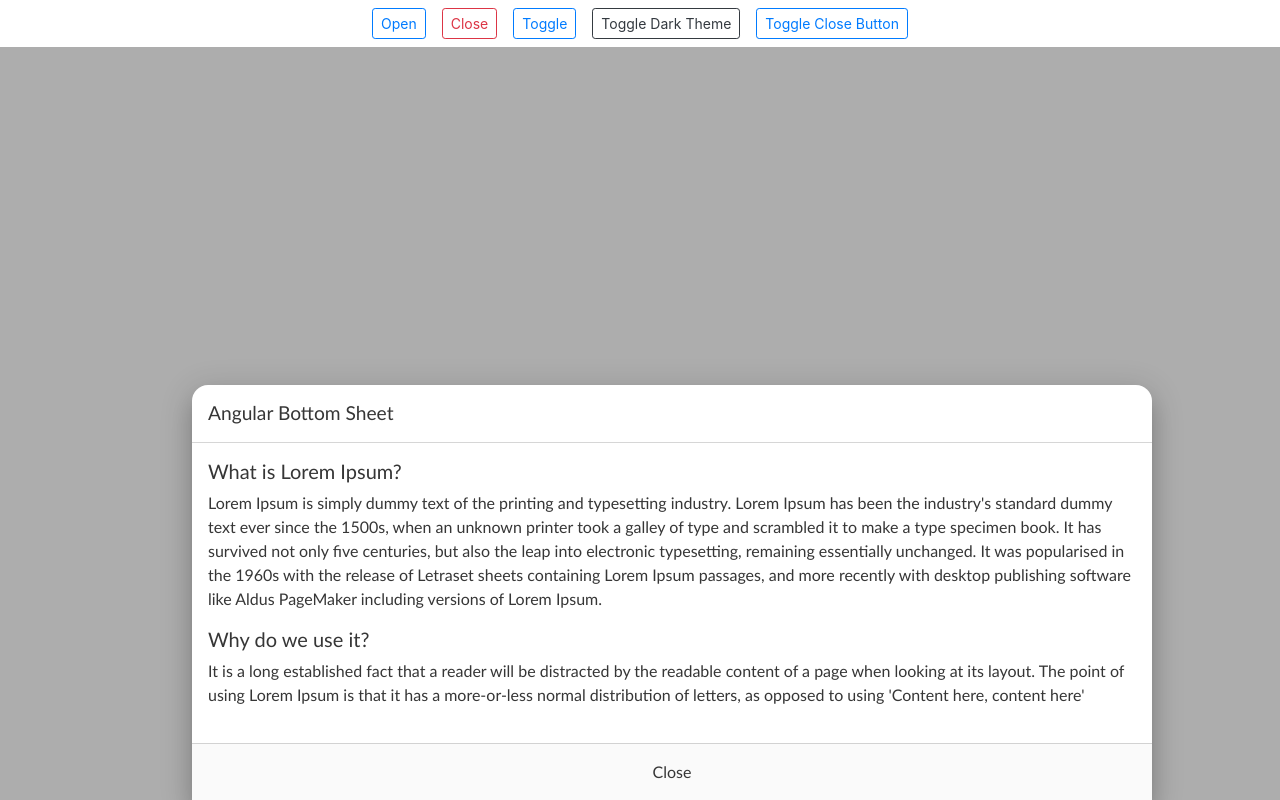
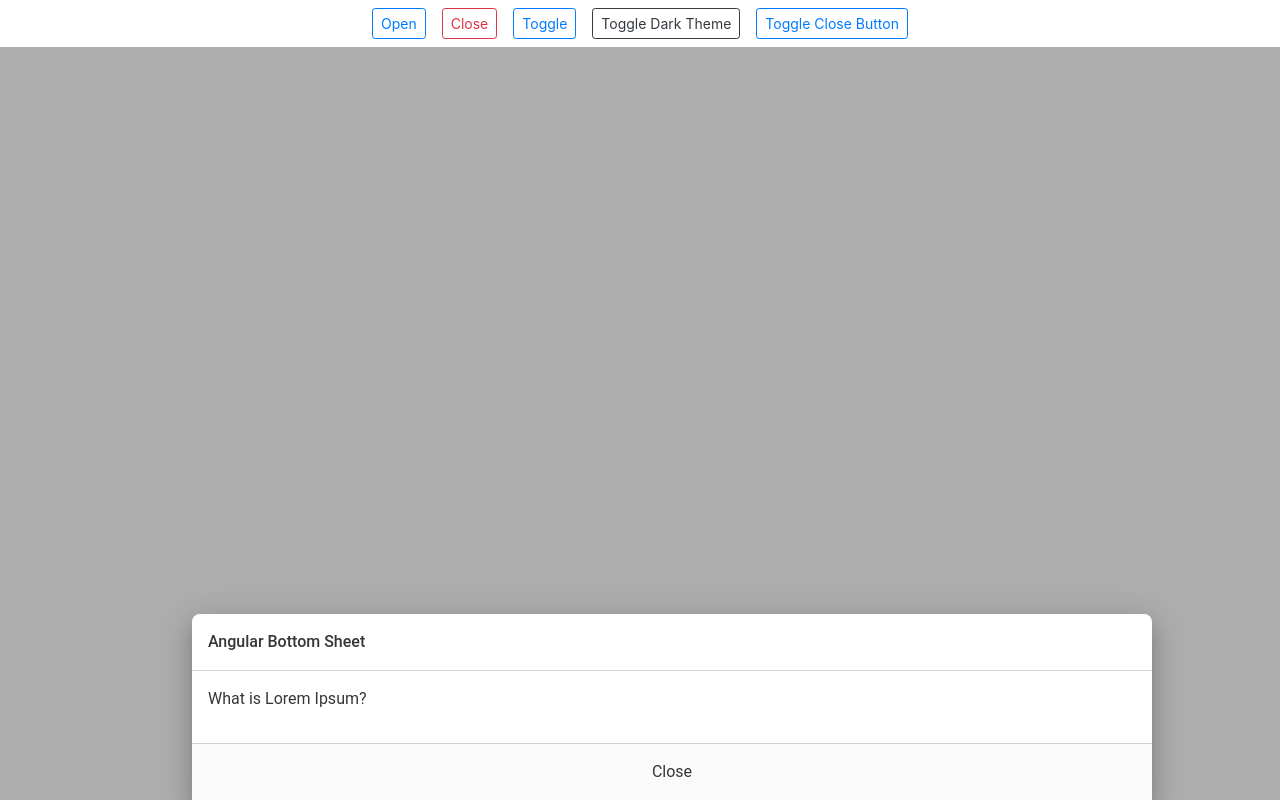
Before and after one commit to rahul051296/angular-bottom-sheet, an Angular app: page / in a window 1280 px wide. Built offline with nearby package versions, Linux system fonts and the light colour scheme.

Commit message:
Version changes

```diff
--- a/angular.json
+++ b/angular.json
@@ -24,7 +24,7 @@
             ],
             "styles": [
               "src/styles.css",
-              "node_modules/font-awesome/css/font-awesome.min.css"
+              "node_modules/bootstrap/dist/css/bootstrap.min.css"
             ],
             "scripts": [],
             "es5BrowserSupport": true
--- a/ng-package.json
+++ b/ng-package.json
@@ -7,5 +7,5 @@
         "entryFile": "public_api.ts"
       }
     },
-    "whitelistedNonPeerDependencies": ["angular", "core-js", "rxjs", "zone.js", "ng-packagr", "font-awesome"]
+    "whitelistedNonPeerDependencies": ["angular", "core-js", "rxjs", "zone.js", "ng-packagr", "font-awesome", "bootstrap"]
   }
--- a/src/app/component/angular-bottom-sheet.component.css
+++ b/src/app/component/angular-bottom-sheet.component.css
@@ -12,14 +12,14 @@
   width: 100%;
   position: fixed;
   bottom: 0;
-  border-radius: 16px 16px 0px 0;
+  border-radius: 8px 8px 0px 0;
   left: 50%;
   margin-left: -35%;
   width: 75%;
   z-index: 4;
   color: #363636;
   box-shadow: 0 8px 10px -5px rgba(0, 0, 0, .2), 0 16px 24px 2px rgba(0, 0, 0, .14), 0 6px 30px 5px rgba(0, 0, 0, .12);
-  font-family: 'Trebuchet MS', sans-serif;
+  font-family: 'Roboto',sans-serif;
 }
 
 .bg-dark{
@@ -31,7 +31,7 @@
   display: inline-block;
   font-weight: 500;
   margin: 0;
-  font-size: 1.2rem;
+  font-size: 1rem;
 }
 
 .bottom-sheet-header {
@@ -56,7 +56,7 @@
 }
 
 .bottom-sheet-content {
-  height: 300px;
+  max-height: 300px;
   overflow-y: auto;
   padding: 16px;
 }
--- a/src/app/testing/testing.component.html
+++ b/src/app/testing/testing.component.html
@@ -7,18 +7,5 @@
 </div>
 
 <angular-bottom-sheet #test [options]="options">
-  <h5>What is Lorem Ipsum?</h5>
-  <p>Lorem Ipsum is simply dummy text of the printing and typesetting industry. Lorem Ipsum has been the industry's
-    standard dummy text ever since the 1500s, when an unknown printer took a galley of type and scrambled it to make a
-    type specimen book. It has survived not only five centuries, but also the leap into electronic typesetting,
-    remaining
-    essentially unchanged. It was popularised in the 1960s with the release of Letraset sheets containing Lorem Ipsum
-    passages, and more recently with desktop publishing software like Aldus PageMaker including versions of Lorem Ipsum.
-  </p>
-
-  <h5> Why do we use it?</h5>
-  <p>It is a long established fact that a reader will be distracted by the readable content of a page when looking at
-    its
-    layout. The point of using Lorem Ipsum is that it has a more-or-less normal distribution of letters, as opposed to
-    using 'Content here, content here'</p>
+  <p>What is Lorem Ipsum?</p>
 </angular-bottom-sheet>
--- a/src/index.html
+++ b/src/index.html
@@ -3,13 +3,10 @@
 
 <head>
   <meta charset="utf-8">
-  <title>AngularBottomSheet</title>
+  <title>Angular Bottom Sheet - Demo</title>
   <base href="/">
 
   <meta name="viewport" content="width=device-width, initial-scale=1">
-
-  <link rel="stylesheet" href="https://stackpath.bootstrapcdn.com/bootstrap/4.3.1/css/bootstrap.min.css"
-    integrity="sha384-ggOyR0iXCbMQv3Xipma34MD+dH/1fQ784/j6cY/iJTQUOhcWr7x9JvoRxT2MZw1T" crossorigin="anonymous">
   <link rel="icon" type="image/x-icon" href="favicon.ico">
 </head>
 
```
Also changed, not shown: package.json (+5 -3 lines), 1 other file (tests, documents, lock files or other folders).
